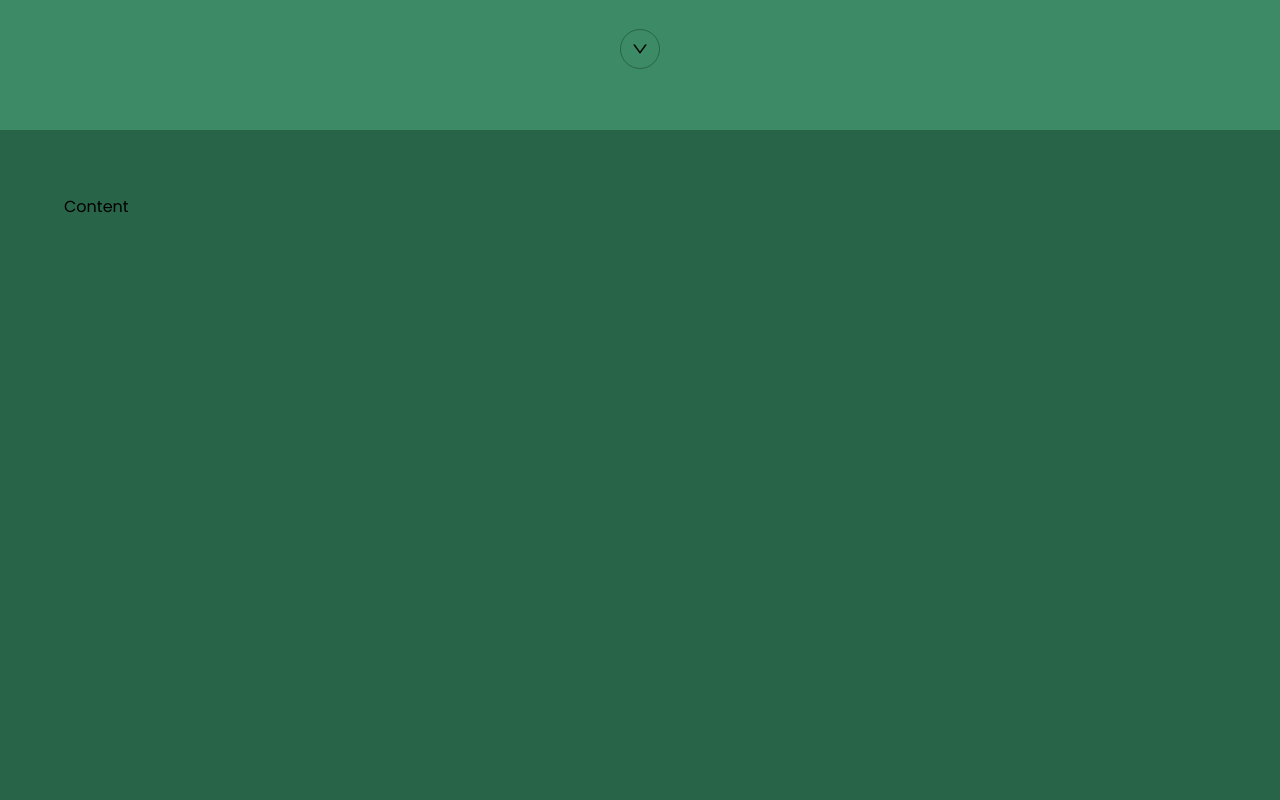
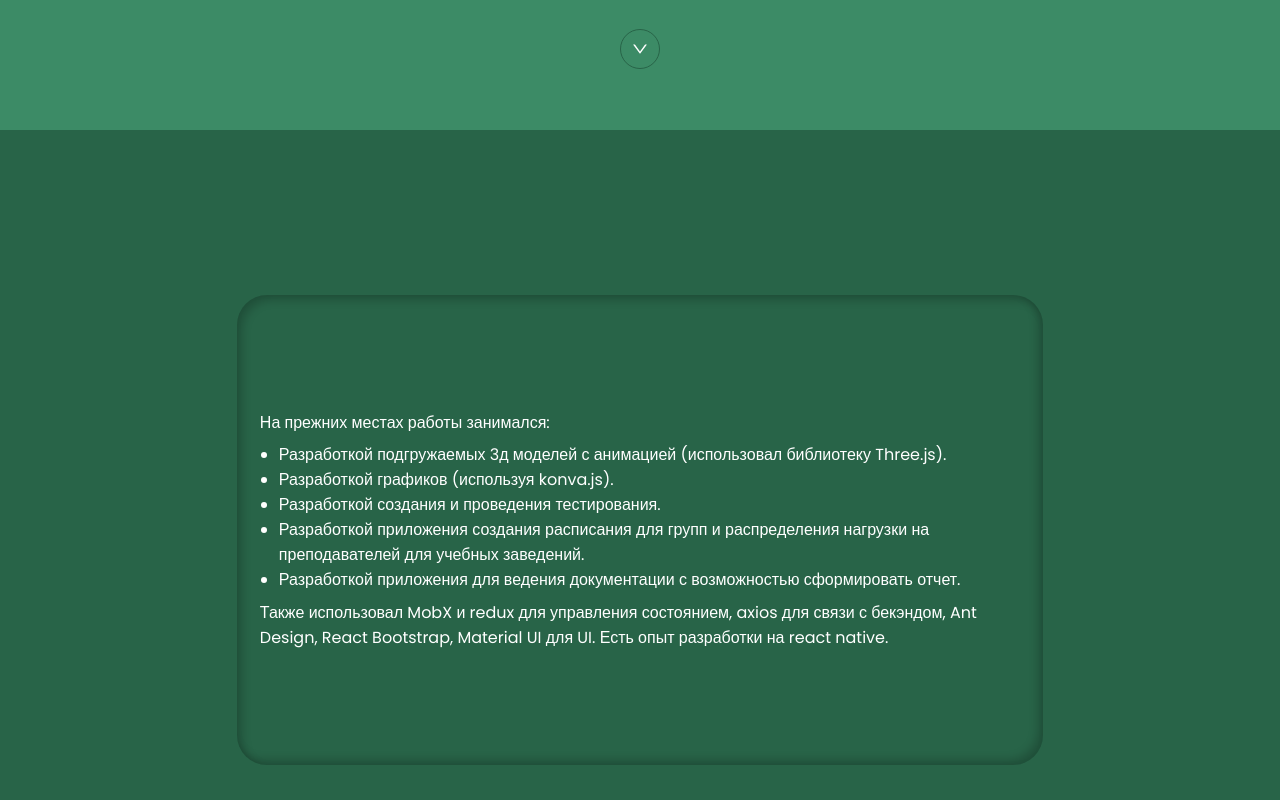
Before and after one commit to alexbon0000/resume, a React (Vite) app: page / in a window 1280 px wide. Shown: the part 720-1520 px from the top of the page. Built offline with nearby package versions, Linux system fonts and the light colour scheme.

Commit message:
Добавил блок текста и анимацию

```diff
--- a/package.json
+++ b/package.json
@@ -11,9 +11,11 @@
   },
   "dependencies": {
     "@ant-design/icons": "^5.5.1",
+    "animate.css": "^4.1.1",
     "antd": "^5.22.1",
     "react": "^18.3.1",
-    "react-dom": "^18.3.1"
+    "react-dom": "^18.3.1",
+    "react-intersection-observer": "^9.13.1"
   },
   "devDependencies": {
     "@eslint/js": "^9.13.0",
--- a/src/App.tsx
+++ b/src/App.tsx
@@ -2,6 +2,7 @@
 import { DownOutlined } from '@ant-design/icons'
 import './App.css'
 import { useRef } from 'react'
+import 'animate.css';
 
 function App() {
 
@@ -25,7 +26,7 @@ function App() {
       </header>
       <section className='about_me_section' style={{backgroundColor:"rgb(60, 139, 102)"}} ref={aboutMeRef}>
         <div className='info_box'>
-          <div className='myFase'>
+          <div className={`animate__animated animate__backInLeft myFase`}>
             <img src='/me.webp' alt='картинка'/>
           </div>
           <div className='text_about_me'>
@@ -43,8 +44,20 @@ function App() {
         </div>
 
       </section>
-      <section ref={aRef} style={{backgroundColor:"rgb(40, 100, 72)"}}>
-        Content
+      <section className='work_info_section' ref={aRef} style={{backgroundColor:"rgb(40, 100, 72)"}}>
+        <div className='work_info_section_box'>
+          <p>На прежних местах работы занимался:</p>
+          <ul>
+            <li>Разработкой подгружаемых 3д моделей с анимацией (использовал библиотеку Three.js).</li>
+            <li>Разработкой графиков (используя konva.js).</li>
+            <li>Разработкой создания и проведения тестирования.</li>
+            <li>Разработкой приложения создания расписания для групп и распределения нагрузки на преподавателей для учебных заведений.</li>
+            <li>Разработкой приложения для ведения документации с возможностью сформировать отчет.</li>
+          </ul>
+          <p>Также использовал MobX и redux для управления состоянием, axios для связи с бекэндом, Ant Design, React Bootstrap, Material UI для UI.
+          Есть опыт разработки на react native.</p>
+        </div>
+
       </section>
       <section style={{backgroundColor:"rgb(60, 139, 102)"}}>
         Content
--- a/src/index.css
+++ b/src/index.css
@@ -1,4 +1,5 @@
 @import url("https://fonts.googleapis.com/css2?family=Poppins:ital,wght@0,100;0,200;0,300;0,400;0,500;0,600;0,700;0,800;0,900;1,100;1,200;1,300;1,400;1,500;1,600;1,700;1,800;1,900&display=swap");
+
 
 *{
   margin: 0;
@@ -53,6 +54,7 @@ section{
   width:  100%;
   height: 100vh;
   padding: 5%;
+  color: white;
 }
 
 .about_me_section{
@@ -107,8 +109,29 @@ section{
     transition: 0.5s;
     background-color: rgb(40, 100, 72);
   }
+}
+.work_info_section{
+  display: flex;
+  align-items: center;
+  justify-content: center;
 
-
+  .work_info_section_box{
+    width: 70%;
+    height: 70%;
+    display: flex;
+    flex-direction: column;
+    align-items: center;
+    justify-content: center;
+    border-radius: 30px;
+    box-shadow: inset 5px 5px 10px rgba(0, 0, 0, 0.2), inset -5px -5px 10px rgba(0, 0, 0, 0.2);
+    overflow: hidden;
+    padding: 2%;
+    ul{
+      margin-top: 1%;
+      margin-bottom: 1%;
+      margin-left: 5%;
+    }
+  }
 }
 
 footer{
```
Also changed, not shown: 1 other file (tests, documents, lock files or other folders).
